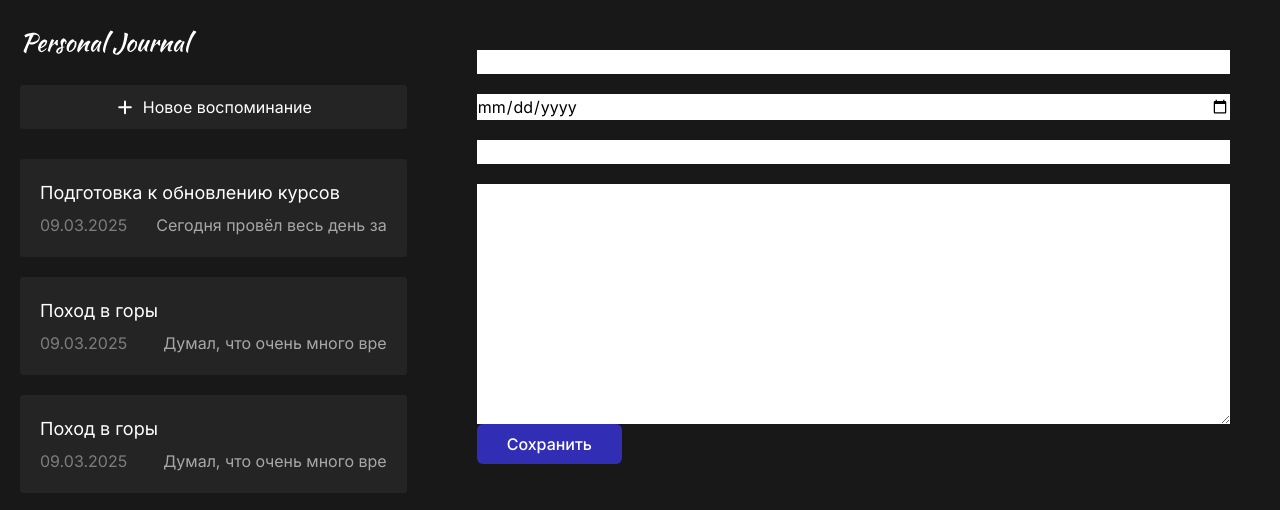
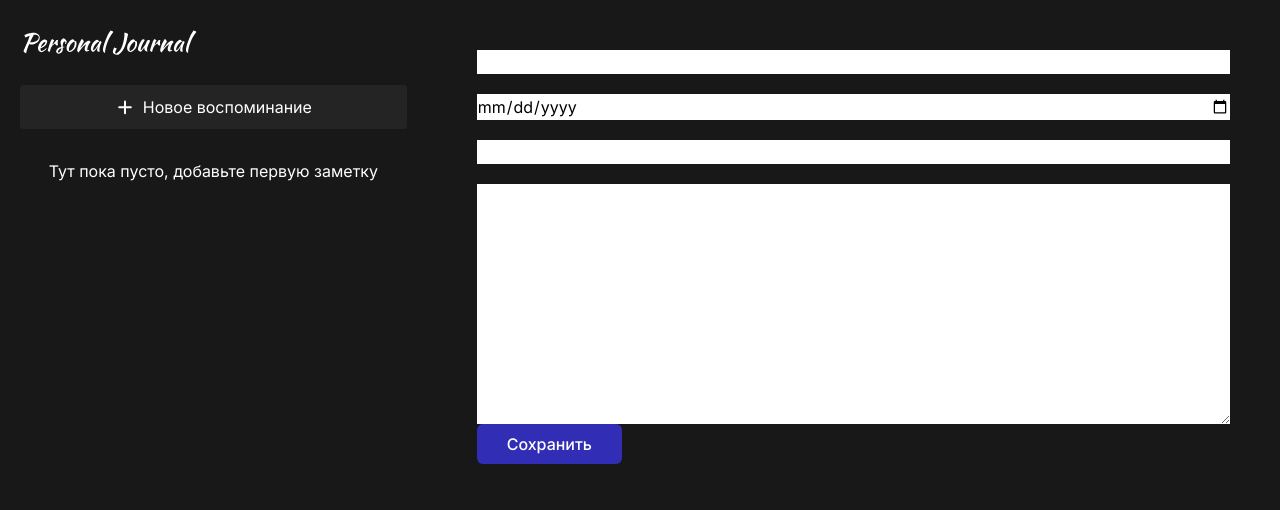
Before and after one commit to Lyaguh21/PersonalJournal, a React (Vite) app: page / in a window 1280 px wide. Shown: the top 510 px of the page. Built offline with nearby package versions, Linux system fonts and the light colour scheme.

Commit message:
6 moudle

```diff
--- a/Data.js
+++ b/Data.js
@@ -1,17 +1,20 @@
 export const Information = [
-  {
-    title: "Подготовка к обновлению курсов",
-    text: "Сегодня провёл весь день за",
-    date: new Date(),
-  },
-  {
-    title: "Поход в горы",
-    text: "Думал, что очень много вре",
-    date: new Date(),
-  },
-  {
-    title: "Поход в горы",
-    text: "Думал, что очень много вре",
-    date: new Date(),
-  },
+  // {
+  //   id: 1,
+  //   title: "Подготовка к обновлению курсов",
+  //   text: "Сегодня провёл весь день за",
+  //   date: new Date(),
+  // },
+  // {
+  //   id: 2,
+  //   title: "Поход в горы",
+  //   text: "Думал, что очень много вре",
+  //   date: new Date(),
+  // },
+  // {
+  //   id: 3,
+  //   title: "Поход в горы",
+  //   text: "Думал, что очень много вре",
+  //   date: new Date(),
+  // },
 ];
--- a/src/App.jsx
+++ b/src/App.jsx
@@ -13,7 +13,13 @@ function App() {
   function addItem(item) {
     setItems((oldItems) => [
       ...oldItems,
-      { text: item.text, title: item.title, date: new Date(item.date) },
+      {
+        text: item.text,
+        title: item.title,
+        date: new Date(item.date),
+        id:
+          oldItems.length > 0 ? Math.max(...oldItems.map((i) => i.id)) + 1 : 1,
+      },
     ]);
   }
   return (
--- a/src/components/business/JournalForm.jsx
+++ b/src/components/business/JournalForm.jsx
@@ -12,7 +12,7 @@ export default function JournalForm({ onSubmit }) {
       <form className="" onSubmit={addJournalItem}>
         <div className="flex flex-col gap-5">
           <input type="title" name="title" />
-          <input type="date" name="date" />
+          <input type="date" id="date" name="date" />
           <input type="text" name="tag" />
           <textarea name="text" id="" cols="30" rows="10"></textarea>
         </div>
--- a/src/components/business/JournalList.jsx
+++ b/src/components/business/JournalList.jsx
@@ -2,13 +2,26 @@ import CardButton from "../ui/CardButton";
 import JournalItem from "./JournalItem";
 
 export default function JournalList({ items }) {
+  const sortItems = (a, b) => {
+    if (a.date > b.date) {
+      return 1;
+    }
+    return -1;
+  };
+
   return (
     <div className=" flex flex-col gap-5">
-      {items.map((el) => (
-        <CardButton className="flex-col justify-between">
-          <JournalItem title={el.title} text={el.text} date={el.date} />
-        </CardButton>
-      ))}
+      {items.length === 0 && (
+        <div className="flex justify-center text-white">
+          <h2>Тут пока пусто, добавьте первую заметку</h2>
+        </div>
+      )}
+      {items.length > 0 &&
+        items.sort(sortItems).map((el) => (
+          <CardButton className="flex-col justify-between" key={el.id}>
+            <JournalItem title={el.title} text={el.text} date={el.date} />
+          </CardButton>
+        ))}
     </div>
   );
 }
```
